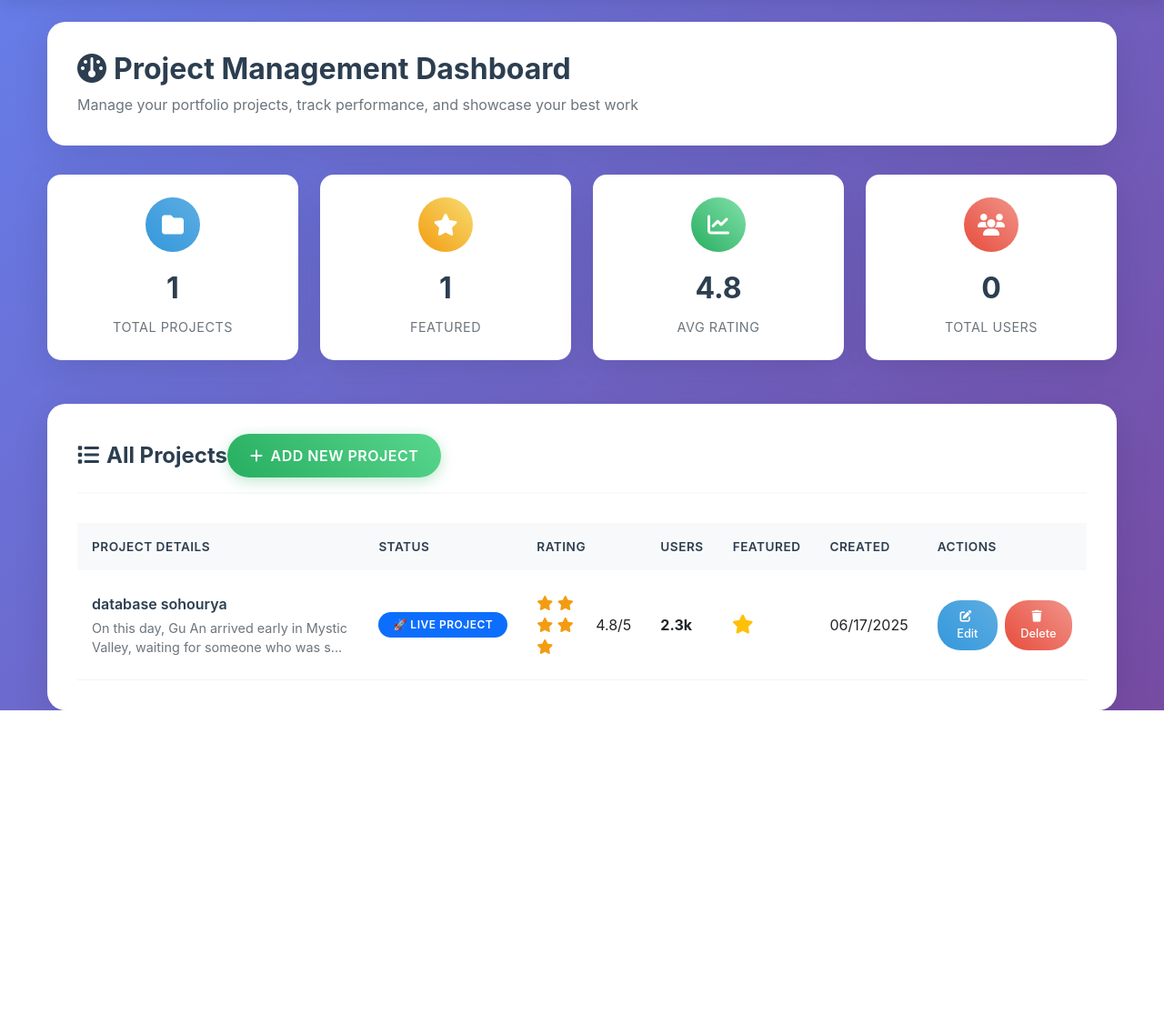
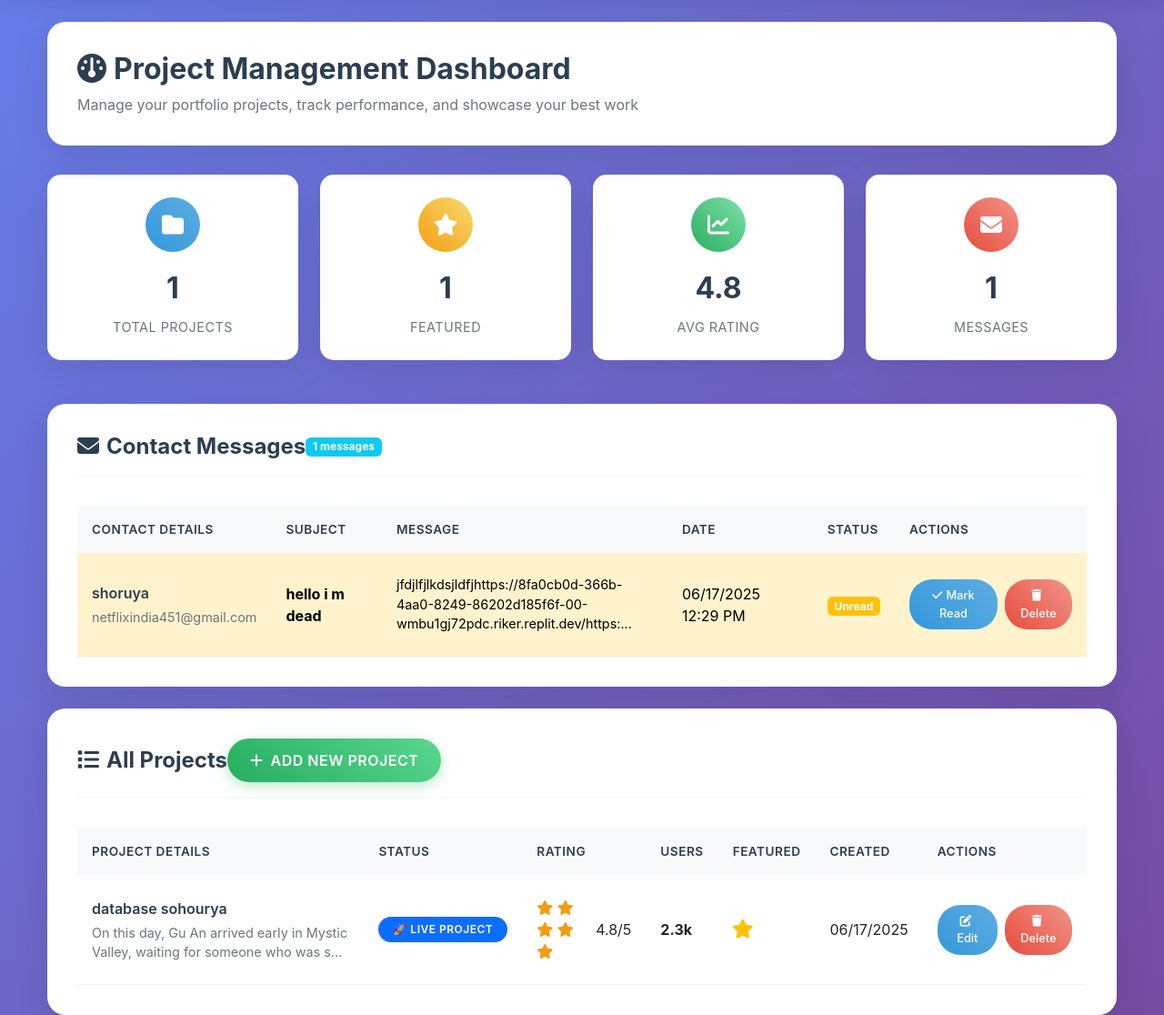
Before and after one commit to von-5412/Portfolio-website, a Flask app: page /admin in a window 1280 px wide. Shown: the part 64-1180 px from the top of the page at 91% size. Before the commit the page ends 845 px from the top, so only its background shows below. Run offline with Flask 3, Linux system fonts and the light colour scheme; a user stored in the database is signed in.

Commit message:
Assistant checkpoint: Add contact messages display to admin dashboard
Assistant generated file changes:
- templates/admin_dashboard.html: Add contact messages section to admin dashboard, Add contact message delete confirmation to JavaScript, Update statistics to include contact messages

---

User prompt:

iin admin page try to show the contact messages recieved

Replit-Commit-Author: Assistant
Replit-Commit-Session-Id: 99ef37f1-ee84-46d7-b1b0-b8797acfce48

```diff
--- a/templates/admin_dashboard.html
+++ b/templates/admin_dashboard.html
@@ -471,11 +471,88 @@
             <div class="col-lg-3 col-md-6 mb-3">
                 <div class="stat-card">
                     <div class="stat-icon users">
-                        <i class="fas fa-users"></i>
+                        <i class="fas fa-envelope"></i>
                     </div>
-                    <div class="stat-number">{{ projects|selectattr('users_count')|map(attribute='users_count')|map('int')|sum|default(0) }}</div>
-                    <div class="stat-label">Total Users</div>
+                    <div class="stat-number">{{ contacts|length }}</div>
+                    <div class="stat-label">Messages</div>
                 </div>
+            </div>
+        </div>
+
+        <!-- Contact Messages Section -->
+        <div class="projects-table-container mb-4">
+            <div class="table-header">
+                <h3 class="table-title">
+                    <i class="fas fa-envelope me-2"></i>Contact Messages
+                </h3>
+                <span class="badge bg-info">{{ contacts|length }} messages</span>
+            </div>
+
+            <div class="table-responsive">
+                <table class="table">
+                    <thead>
+                        <tr>
+                            <th>Contact Details</th>
+                            <th>Subject</th>
+                            <th>Message</th>
+                            <th>Date</th>
+                            <th>Status</th>
+                            <th>Actions</th>
+                        </tr>
+                    </thead>
+                    <tbody>
+                        {% for contact in contacts %}
+                        <tr class="{% if not contact.is_read %}table-warning{% endif %}">
+                            <td>
+                                <div class="project-title">{{ contact.name }}</div>
+                                <div class="project-description">{{ contact.email }}</div>
+                            </td>
+                            <td>
+                                <strong>{{ contact.subject }}</strong>
+                            </td>
+                            <td>
+                                <div class="message-preview">
+                                    {{ contact.message[:100] }}{% if contact.message|length > 100 %}...{% endif %}
+                                </div>
+                            </td>
+                            <td>{{ contact.created_at.strftime('%m/%d/%Y %I:%M %p') }}</td>
+                            <td>
+                                {% if contact.is_read %}
+                                    <span class="badge bg-success">Read</span>
+                                {% else %}
+                                    <span class="badge bg-warning">Unread</span>
+                                {% endif %}
+                            </td>
+                            <td>
+                                <div class="action-buttons">
+                                    {% if not contact.is_read %}
+                                    <form method="POST" action="{{ url_for('mark_contact_read', contact_id=contact.id) }}" class="d-inline">
+                                        <button type="submit" class="btn btn-action btn-edit">
+                                            <i class="fas fa-check me-1"></i>Mark Read
+                                        </button>
+                                    </form>
+                                    {% endif %}
+                                    <form method="POST" action="{{ url_for('delete_contact', contact_id=contact.id) }}" class="d-inline delete-contact-form">
+                                        <button type="submit" class="btn btn-action btn-delete">
+                                            <i class="fas fa-trash me-1"></i>Delete
+                                        </button>
+                                    </form>
+                                </div>
+                            </td>
+                        </tr>
+                        {% else %}
+                        <tr>
+                            <td colspan="6">
+                                <div class="empty-state">
+                                    <i class="fas fa-inbox"></i>
+                                    <h5>No messages yet</h5>
+                                    <p>Contact messages will appear here when people reach out through your portfolio</p>
+                                </div>
+                            </td>
+                        </tr>
+                        {% endfor %}
+                    </tbody>
+                </table>
             </div>
         </div>
 
@@ -588,7 +665,7 @@
                 loadingSpinner.style.display = 'none';
             }, 500);
 
-            // Confirm delete functionality
+            // Confirm delete functionality for projects
             const deleteForms = document.querySelectorAll('.delete-form');
             deleteForms.forEach(form => {
                 form.addEventListener('submit', function(e) {
@@ -597,6 +674,29 @@
                     const projectTitle = this.closest('tr').querySelector('.project-title').textContent;
 
                     if (confirm(`Are you sure you want to delete "${projectTitle}"? This action cannot be undone.`)) {
+                        // Add loading state to delete button
+                        const deleteBtn = this.querySelector('button');
+                        const originalText = deleteBtn.innerHTML;
+                        deleteBtn.innerHTML = '<i class="fas fa-spinner fa-spin me-1"></i>Deleting...';
+                        deleteBtn.disabled = true;
+
+                        // Submit the form
+                        setTimeout(() => {
+                            this.submit();
+                        }, 1000);
+                    }
+                });
+            });
+
+            // Confirm delete functionality for contact messages
+            const deleteContactForms = document.querySelectorAll('.delete-contact-form');
+            deleteContactForms.forEach(form => {
+                form.addEventListener('submit', function(e) {
+                    e.preventDefault();
+
+                    const contactName = this.closest('tr').querySelector('.project-title').textContent;
+
+                    if (confirm(`Are you sure you want to delete the message from "${contactName}"? This action cannot be undone.`)) {
                         // Add loading state to delete button
                         const deleteBtn = this.querySelector('button');
                         const originalText = deleteBtn.innerHTML;
```
